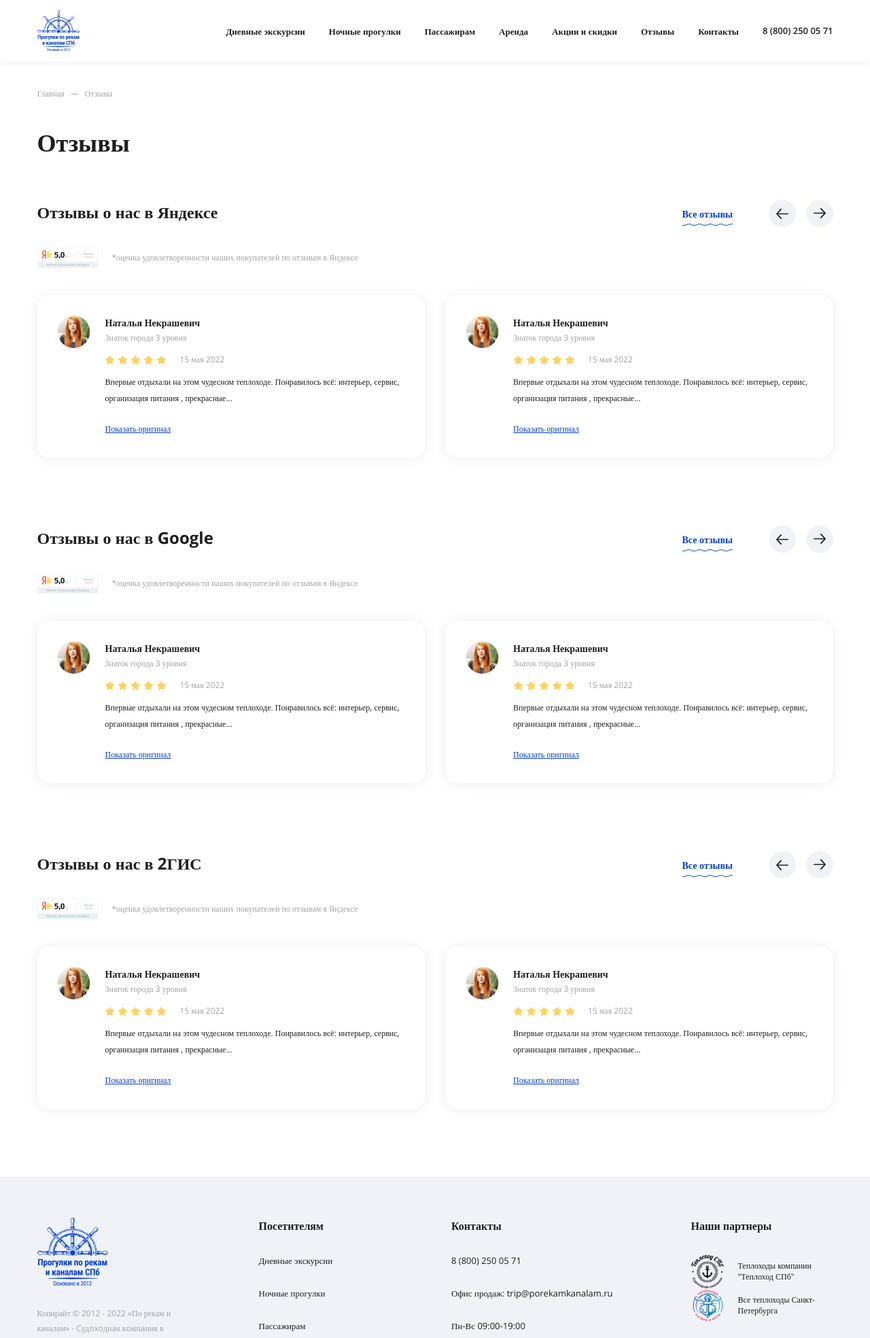
After one commit to myfreelanceblog/porekam, a PHP site: page /review.php in a window 1280 px wide. The commit adds this page. Shown: the top 1968 px of the page at 68% size. Run offline with PHP 8.4, Linux system fonts and the light colour scheme.

Commit message:
page buy, contacts, review

```diff
--- a/css/media.css
+++ b/css/media.css
@@ -519,6 +523,7 @@
 	.top-navigation{
 		justify-content: flex-end;
 	}
+	.reviews-slider,
 	.another-sale-slider,
 	.same-slider,
 	.contents-slider,
--- a/css/style.css
+++ b/css/style.css
@@ -929,6 +929,7 @@ header{
     overflow: hidden;
     position: relative;
 }
+.reviews-slider__icon img,
 .revex-author__icon img,
 .rev-author__icon img{
     position: absolute;
@@ -2177,17 +2178,20 @@ body._tag .search-wrap{
     grid-template-columns: 1fr 100px;
     grid-gap: 20px;
 }
+.reviews-slider__rate,
 .revex-author__rate{
     display: grid;
     grid-template-columns: repeat(5, 1fr);
     padding-top: 7px;
 }
+.reviews-slider__rate span,
 .revex-author__rate span{
     width: 16px;
     height: 16px;
     display: block;
     background: url(../img/star-def.svg) no-repeat center;
 }
+.reviews-slider__rate span.active,
 .revex-author__rate span.active{
     background: url(../img/star-active.svg) no-repeat center;
 }
@@ -3442,3 +3446,218 @@ body._tag .search-wrap{
     animation: wave 12s alternate infinite;
     z-index: -1;
 }
+.buy-wrap{
+    background: #F3F6F9;
+    padding: 60px 0 100px;
+}
+.bridge-wrap._buy{
+    padding-bottom: 0;
+}
+.contancts{
+    display: grid;
+    grid-template-columns: repeat(2, 1fr);
+    grid-gap: 60px;
+}
+.contancts-item{
+    display: grid;
+    grid-template-columns: 40px 1fr;
+    grid-gap: 30px;
+}
+.contancts-item:nth-child(2){
+    grid-template-columns: 54px 1fr;
+}
+.contancts-item__sub{
+    font-family: 'Open Sans';
+    font-style: normal;
+    font-weight: 400;
+    font-size: 14px;
+    line-height: 24px;
+    color: #1E1E1E;
+}
+.contancts-item__content{
+    display: flex;
+    flex-direction: column;
+    grid-gap: 8px;
+}
+.contancts-item__block>a,
+.contancts-item__title{
+    font-family: 'Open Sans';
+    font-style: normal;
+    font-weight: 700;
+    font-size: 20px;
+    line-height: 24px;
+    color: #1E1E1E;
+}
+.contancts-item:nth-child(3) .contancts-item__title,
+.contancts-item:nth-child(3) .contancts-item__sub{
+    color: #A0A2A7;
+}
+.contancts-item__block a{
+    text-decoration: none;
+}
+.contancts-item__block{
+    display: flex;
+    flex-wrap: wrap;
+    align-items: center;
+    grid-gap: 30px;
+}
+.contancts-item__social{
+    display: flex;
+    flex-wrap: wrap;
+    align-items: center;
+    grid-gap: 15px;
+}
+.contancts-item__social a{
+    display: block;
+}
+.contacts-map{
+    padding: 100px 0;
+}
+.contacts-map iframe{
+    width: 100%;
+}
+.req-box{
+    display: grid;
+    grid-template-columns: 1fr;
+    grid-gap: 20px;
+    padding: 60px 0 100px;
+}
+.req-box__item{
+    display: grid;
+    grid-template-columns: 25% 1fr;
+    grid-gap: 20px;
+    font-family: 'Open Sans';
+    font-style: normal;
+    font-weight: 400;
+    font-size: 14px;
+    line-height: 24px;
+    color: #1E1E1E;
+}
+.req-box__desc{
+    font-weight: 600;
+}
+.license{
+    padding: 60px 0 0;
+    display: flex;
+    flex-wrap: wrap;
+}
+.license__item{
+    display: block;
+}
+.reviews-item .top__title{
+    font-size: 24px;
+    line-height: 36px;
+}
+.reviews-slider__item{
+    background: #FFFFFF;
+    box-shadow: 0px 1px 20px rgba(0, 0, 0, 0.07);
+    border-radius: 20px;
+    padding: 30px;
+    display: grid;
+    grid-template-columns: 48px 1fr;
+    grid-gap: 22px;
+}
+.reviews-slider__icon{
+    width: 48px;
+    height: 48px;
+    border-radius: 50%;
+    overflow: hidden;
+    position: relative;
+}
+.reviews-slider__title{
+    font-family: 'Open Sans';
+    font-style: normal;
+    font-weight: 700;
+    font-size: 14px;
+    line-height: 22px;
+    color: #1E1E1E;
+}
+.reviews-slider__sub{
+    font-family: 'Open Sans';
+    font-style: normal;
+    font-weight: 400;
+    font-size: 12px;
+    line-height: 22px;
+    color: #A0A2A7;
+}
+.reviews-slider__meta{
+    display: flex;
+    align-items: center;
+    grid-gap: 20px;
+    padding: 10px 0 0;
+}
+.reviews-slider__date{
+    font-family: 'Open Sans';
+    font-style: normal;
+    font-weight: 400;
+    font-size: 12px;
+    line-height: 22px;
+    color: #A0A2A7;
+}
+.reviews-slider__rate span.active,
+.reviews-slider__rate span{
+    width: 14px;
+    height: 14px;
+    background-size: contain;
+}
+.reviews-slider__rate{
+    grid-gap: 5px;
+    padding: 0;
+}
+.reviews-slider__desc{
+    font-family: 'Open Sans';
+    font-style: normal;
+    font-weight: 400;
+    font-size: 12px;
+    line-height: 24px;
+    color: #1E1E1E;
+    padding: 10px 0 20px;
+}
+.reviews-slider__link{
+    font-family: 'Open Sans';
+    font-style: normal;
+    font-weight: 400;
+    font-size: 12px;
+    line-height: 24px;
+    text-decoration-line: underline;
+    color: #023ED4;
+}
+.reviews-slider__link:hover{
+    text-decoration: none;
+}
+.reviews-rate__title{
+    font-family: 'Open Sans';
+    font-style: normal;
+    font-weight: 400;
+    font-size: 12px;
+    line-height: 24px;
+    color: #A0A2A7;
+}
+.reviews-rate{
+    display: flex;
+    flex-wrap: wrap;
+    grid-gap: 20px;
+    align-items: center;
+    padding: 0 0 40px;
+}
+.reviews__swiper{
+    padding: 30px;
+    margin: -30px;
+}
+.reviews-slider .swiper-slide{
+    opacity: 0;
+    transition: opacity 0.3s;
+}
+.reviews-slider .swiper-slide-active,
+.reviews-slider .swiper-slide-active+.swiper-slide{
+    opacity: 1;
+}
+.reviews .top{
+    padding-bottom: 30px;
+}
+.reviews-item:not(:last-child){
+    padding-bottom: 100px;
+}
+.articles-wrap._review{
+    overflow: hidden;
+}
--- a/list.php
+++ b/list.php
@@ -28,6 +28,9 @@
 				<li><a href="sale.php" target="_blank">Sale</a></li>
 				<li><a href="card-sale.php" target="_blank">Card Sale</a></li>
 				<li><a href="404.php" target="_blank">404</a></li>
+				<li><a href="buy.php" target="_blank">Buy</a></li>
+				<li><a href="contacts.php" target="_blank">Contacts</a></li>
+				<li><a href="review.php" target="_blank">Review</a></li>
 			</ul>
 		</div>
 	</div>
--- /dev/null
+++ b/review.php
@@ -0,0 +1,166 @@
+<?php include 'part/header.php'; ?>
+
+
+	<div class="articles-wrap _review">
+		<div class="container">
+			<ul class="bread">
+				<li><a href="javascript:void(0);">Главная</a></li>
+				<li>Отзывы</li>
+			</ul>
+			<h1 class="articles-title title">Отзывы</h1>
+
+			<div class="reviews">
+				<div class="reviews-item">
+					<div class="top">
+						<div class="top__title title">Отзывы о нас в Яндексе</div>
+						<div class="top-navigation">
+							<a href="javascript:void(0);" class="top-navigation__btn">Все отзывы</a>
+							<div class="top-nav nav">
+								<div class="nav__item ya-prev"></div>
+								<div class="nav__item ya-next"></div>
+							</div>
+						</div>
+					</div>
+					<div class="reviews-rate">
+						<div class="reviews-rate__widget">
+							<img src="img/widget.jpg" alt="widget">
+						</div>
+						<div class="reviews-rate__title">*оценка удовлетворенности наших покупателей по отзывам в  Яндексе</div>
+					</div>
+					<div class="reviews-slider">
+						<div class="reviews__swiper ya-swiper swiper-container">
+							<div class="swiper-wrapper">
+							<?php $i=0; while($i++ < 5) : ?>
+								<div class="swiper-slide">
+									<div class="reviews-slider__item">
+										<div class="reviews-slider__icon">
+											<img src="img/a.jpg" alt="rev">
+										</div>
+										<div class="reviews-slider__content">
+											<div class="reviews-slider__title">Наталья Некрашевич</div>
+											<div class="reviews-slider__sub">Знаток города 3 уровня</div>
+											<div class="reviews-slider__meta">
+												<div class="reviews-slider__rate">
+													<span class="active"></span>
+													<span class="active"></span>
+													<span class="active"></span>
+													<span class="active"></span>
+													<span class="active"></span>
+												</div>
+												<div class="reviews-slider__date">15 мая 2022</div>
+											</div>
+											<div class="reviews-slider__desc">Впервые отдыхали на этом чудесном теплоходе. Понравилось всё: интерьер, сервис, организация питания , прекрасные...</div>
+											<a href="javascript:void(0);" class="reviews-slider__link">Показать оригинал</a>
+										</div>
+									</div>
+								</div>
+							<?php endwhile; ?>
+							</div>
+						</div>
+					</div>
+				</div>
+
+				<div class="reviews-item">
+					<div class="top">
+						<div class="top__title title">Отзывы о нас в Google</div>
+						<div class="top-navigation">
+							<a href="javascript:void(0);" class="top-navigation__btn">Все отзывы</a>
+							<div class="top-nav nav">
+								<div class="nav__item g-prev"></div>
+								<div class="nav__item g-next"></div>
+							</div>
+						</div>
+					</div>
+					<div class="reviews-rate">
+						<div class="reviews-rate__widget">
+							<img src="img/widget.jpg" alt="widget">
+						</div>
+						<div class="reviews-rate__title">*оценка удовлетворенности наших покупателей по отзывам в  Яндексе</div>
+					</div>
+					<div class="reviews-slider">
+						<div class="reviews__swiper g-swiper swiper-container">
+							<div class="swiper-wrapper">
+							<?php $i=0; while($i++ < 5) : ?>
+								<div class="swiper-slide">
+									<div class="reviews-slider__item">
+										<div class="reviews-slider__icon">
+											<img src="img/a.jpg" alt="rev">
+										</div>
+										<div class="reviews-slider__content">
+											<div class="reviews-slider__title">Наталья Некрашевич</div>
+											<div class="reviews-slider__sub">Знаток города 3 уровня</div>
+											<div class="reviews-slider__meta">
+												<div class="reviews-slider__rate">
+													<span class="active"></span>
+													<span class="active"></span>
+													<span class="active"></span>
+													<span class="active"></span>
+													<span class="active"></span>
+												</div>
+												<div class="reviews-slider__date">15 мая 2022</div>
+											</div>
+											<div class="reviews-slider__desc">Впервые отдыхали на этом чудесном теплоходе. Понравилось всё: интерьер, сервис, организация питания , прекрасные...</div>
+											<a href="javascript:void(0);" class="reviews-slider__link">Показать оригинал</a>
+										</div>
+									</div>
+								</div>
+							<?php endwhile; ?>
+							</div>
+						</div>
+					</div>
+				</div>
+
+				<div class="reviews-item">
+					<div class="top">
+						<div class="top__title title">Отзывы о нас в 2ГИС</div>
+						<div class="top-navigation">
+							<a href="javascript:void(0);" class="top-navigation__btn">Все отзывы</a>
+							<div class="top-nav nav">
+								<div class="nav__item gis-prev"></div>
+								<div class="nav__item gis-next"></div>
+							</div>
+						</div>
+					</div>
+					<div class="reviews-rate">
+						<div class="reviews-rate__widget">
+							<img src="img/widget.jpg" alt="widget">
+						</div>
+						<div class="reviews-rate__title">*оценка удовлетворенности наших покупателей по отзывам в  Яндексе</div>
+					</div>
+					<div class="reviews-slider">
+						<div class="reviews__swiper gis-swiper swiper-container">
+							<div class="swiper-wrapper">
+							<?php $i=0; while($i++ < 5) : ?>
+								<div class="swiper-slide">
+									<div class="reviews-slider__item">
+										<div class="reviews-slider__icon">
+											<img src="img/a.jpg" alt="rev">
+										</div>
+										<div class="reviews-slider__content">
+											<div class="reviews-slider__title">Наталья Некрашевич</div>
+											<div class="reviews-slider__sub">Знаток города 3 уровня</div>
+											<div class="reviews-slider__meta">
+												<div class="reviews-slider__rate">
+													<span class="active"></span>
+													<span class="active"></span>
+													<span class="active"></span>
+													<span class="active"></span>
+													<span class="active"></span>
+												</div>
+												<div class="reviews-slider__date">15 мая 2022</div>
+											</div>
+											<div class="reviews-slider__desc">Впервые отдыхали на этом чудесном теплоходе. Понравилось всё: интерьер, сервис, организация питания , прекрасные...</div>
+											<a href="javascript:void(0);" class="reviews-slider__link">Показать оригинал</a>
+										</div>
+									</div>
+								</div>
+							<?php endwhile; ?>
+							</div>
+						</div>
+					</div>
+				</div>
+			</div>
+		</div>
+	</div>
+
+<?php include 'part/footer.php'; ?>
```
Also changed, not shown: other parts of css/media.css (+62 -0 lines), buy.php (added, +42 -0 lines), contacts.php (added, +118 -0 lines), js/script.js (+64 -0 lines), img/lic.jpg (added), img/widget.jpg (added), img/widjet.jpg (added).
